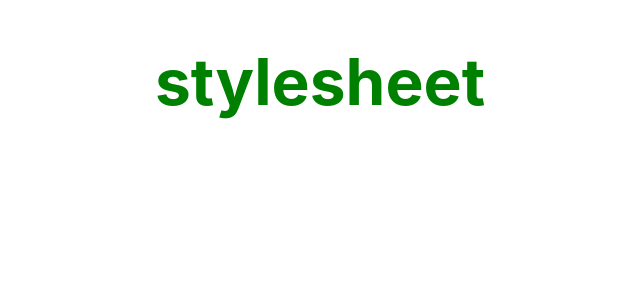
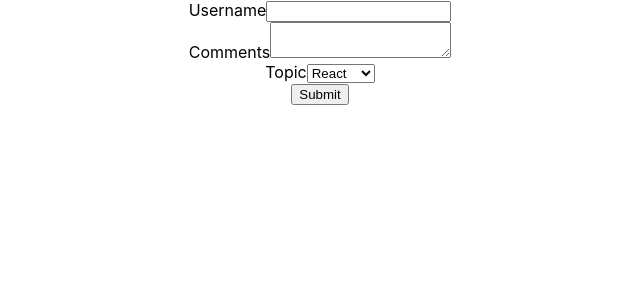
Before and after one commit to kindeme/NewRepo, a React (Create React App) app: page / in a window 1280 px wide. Shown: the top 300 px of the page, without its empty margins (320-960 px from the left). Built offline with nearby package versions, Linux system fonts and the light colour scheme.

Commit message:
form handling

```diff
--- a/src/App.js
+++ b/src/App.js
@@ -11,12 +11,14 @@ import ParentComponent from "./components/ParentComponent";
 import UserGreeting from "./components/UserGreeting";
 import NameList from "./components/NameList";
 import StyleSheet from "./components/StyleSheet";
-//import FunctionClick from "./components/FunctionClick";
+import FunctionClick from "./components/FunctionClick";
+import Form from "./components/Form";
 
 function App() {
   return (
     <div className="App">
-      <StyleSheet primary={true} />
+      <Form />
+      {/* <StyleSheet primary={true} /> */}
       {/* <NameList /> */}
       {/* <UserGreeting /> */}
       {/* <ParentComponent /> */}
--- /dev/null
+++ b/src/components/Form.js
@@ -0,0 +1,69 @@
+import React, { Component } from "react";
+
+class Form extends Component {
+  constructor(props) {
+    super(props);
+
+    this.state = {
+      username: "",
+      comments: "",
+      topic: "react",
+    };
+  }
+
+  handleUsernameChange = (event) => {
+    this.setState({
+      username: event.target.value,
+    });
+  };
+
+  handleCommentChange = (e) => {
+    this.setState({
+      comments: e.target.value,
+    });
+  };
+
+  handleTopicChange = (e) => {
+    this.setState({
+      topic: e.target.value,
+    });
+  };
+
+  handleSubmit = (e) => {
+    alert(`${this.state.username} ${this.state.comments} ${this.state.topic}`);
+    e.preventDefault();
+  };
+
+  render() {
+    return (
+      <form onSubmit={this.handleSubmit}>
+        <div>
+          <label> Username</label>
+          <input
+            type="text"
+            value={this.state.username}
+            onChange={this.handleUsernameChange}
+          />
+        </div>
+        <div>
+          <label> Comments</label>
+          <textarea
+            value={this.state.comments}
+            onChange={this.handleCommentChange}
+          ></textarea>
+        </div>
+        <div>
+          <label>Topic</label>
+          <select value={this.state.topic} onchange={this.handleTopicChange}>
+            <option valuue="react"> React</option>
+            <option valuue="angular"> Angular</option>
+            <option valuue="vue"> Vue</option>
+          </select>
+        </div>
+        <button type="submit">Submit</button>
+      </form>
+    );
+  }
+}
+
+export default Form;
```
Also changed, not shown: 1 other file (tests, documents, lock files or other folders).
